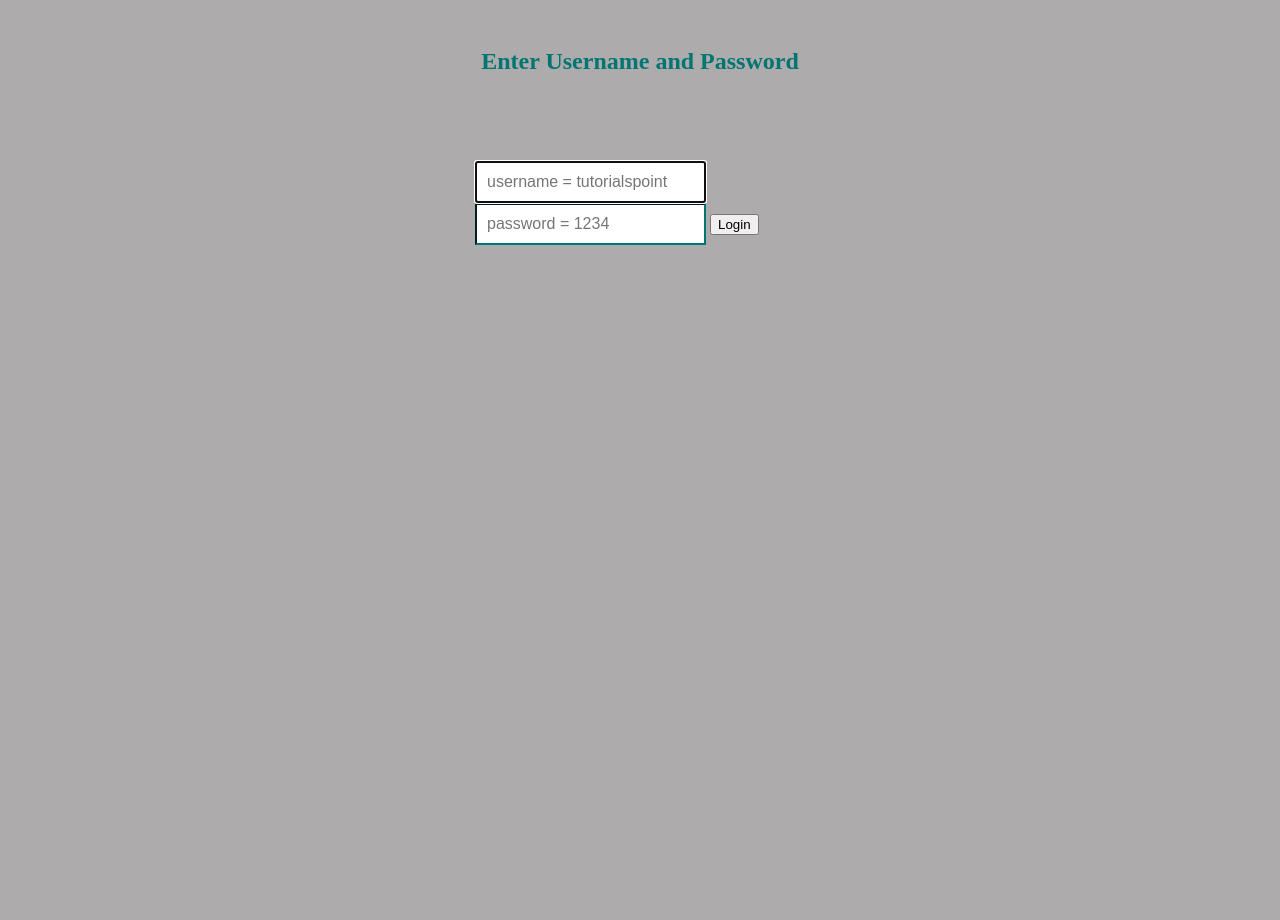
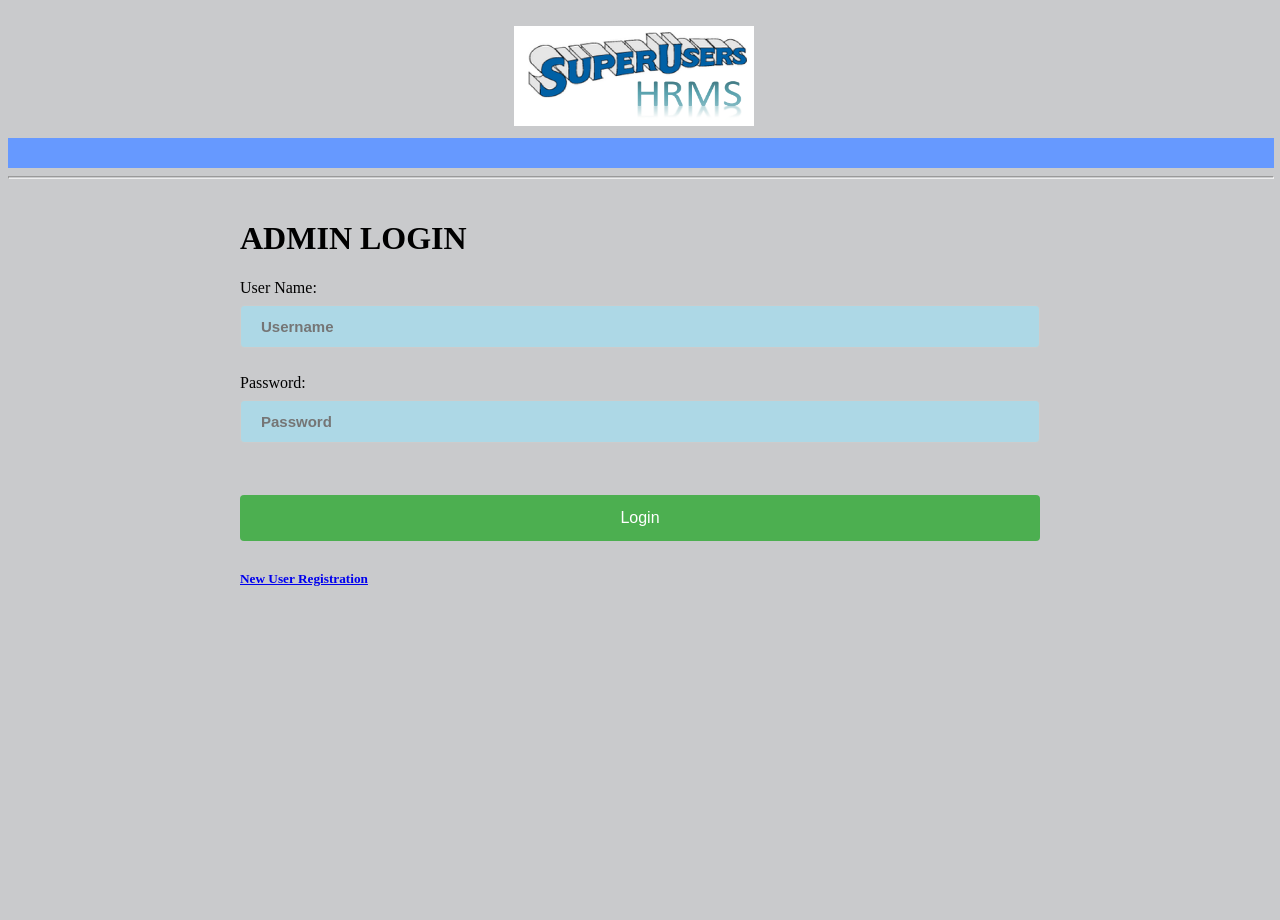
Before and after one commit to oromeo10/SuperUsers, a PHP site: page /login.php in a window 1280 px wide. Before the commit the page ends 245 px from the top, so only its background shows below. Run offline with PHP 8.4, Linux system fonts and the light colour scheme.

Commit message:
all updates now current

```diff
--- a/Front-endHRMS/login.php
+++ b/Front-endHRMS/login.php
@@ -1,118 +1,46 @@
+<!-- this is the login page which will be the first page(index page) for our Project -->
+
 <?php
-   ob_start();
-   session_start();
 ?>
 
-<?
-   // error_reporting(E_ALL);
-   // ini_set("display_errors", 1);
+<!DOCTYPE html>
+<html>
+<body>
+
+<?php
 ?>
 
-<html lang = "en">
+<link rel="stylesheet" href="register.css" type="text/css">
+<br>
+<img id= "logo" src="logo.png" width="240" height="100" title="Logo of a company" alt="Logo of a company" />
+</br>
+<HR WIDTH="100%" COLOR="#6699FF" SIZE="30">
+<HR WIDTH="100%" SIZE="3">
 
-   <head>
-      <title>Admin Logon</title>
-      <style>
-         body {
-            padding-top: 40px;
-            padding-bottom: 40px;
-            background-color: #ADABAB;
-         }
+<!-- body for registration  -->
+<link rel="stylesheet" href="style.css" type="text/css">
+<div class="register-form">
+  <div class="module">
+    <h1 id="adL">ADMIN LOGIN</h1>
+    <form class="form" action="form.php" method="post" enctype="multipart/form-data" autocomplete="off">
+      User Name:
+      <input type="text" name="username" placeholder="Username">
+      <br><br>
+      Password: &emsp;
+      <input type="password" name="password" placeholder="Password">
+      <br> <br> <br>
+    <input type="submit" name="login" value="Login">
+    <h5><a href="register.php">New User Registration</a>
+</h5>
 
-         .form-signin {
-            max-width: 330px;
-            padding: 15px;
-            margin: 0 auto;
-            color: #017572;
-         }
+</a>
 
-         .form-signin .form-signin-heading,
-         .form-signin .checkbox {
-            margin-bottom: 10px;
-         }
+  <br>
+  <br>
 
-         .form-signin .checkbox {
-            font-weight: normal;
-         }
+    </form>
+  </div>
 
-         .form-signin .form-control {
-            position: relative;
-            height: auto;
-            -webkit-box-sizing: border-box;
-            -moz-box-sizing: border-box;
-            box-sizing: border-box;
-            padding: 10px;
-            font-size: 16px;
-         }
+<!-- end body  -->
 
-         .form-signin .form-control:focus {
-            z-index: 2;
-         }
-
-         .form-signin input[type="email"] {
-            margin-bottom: -1px;
-            border-bottom-right-radius: 0;
-            border-bottom-left-radius: 0;
-            border-color:#017572;
-         }
-
-         .form-signin input[type="password"] {
-            margin-bottom: 10px;
-            border-top-left-radius: 0;
-            border-top-right-radius: 0;
-            border-color:#017572;
-         }
-
-         h2{
-            text-align: center;
-            color: #017572;
-         }
-      </style>
-
-   </head>
-
-   <body>
-
-      <h2>Enter Username and Password</h2>
-      <div class = "container form-signin">
-
-         <?php
-            $msg = '';
-
-            if (isset($_POST['login']) && !empty($_POST['username'])
-               && !empty($_POST['password'])) {
-
-               if ($_POST['username'] == 'tutorialspoint' &&
-                  $_POST['password'] == '1234') {
-                  $_SESSION['valid'] = true;
-                  $_SESSION['timeout'] = time();
-                  $_SESSION['username'] = 'tutorialspoint';
-
-                  echo 'You have entered valid use name and password';
-               }else {
-                  $msg = 'Wrong username or password';
-               }
-            }
-         ?>
-      </div> <!-- /container -->
-
-      <div class = "container">
-
-         <form class = "form-signin" role = "form"
-            action = "<?php echo htmlspecialchars($_SERVER['PHP_SELF']);
-            ?>" method = "post">
-            <h4 class = "form-signin-heading"><?php echo $msg; ?></h4>
-            <input type = "text" class = "form-control"
-               name = "username" placeholder = "username = tutorialspoint"
-               required autofocus></br>
-            <input type = "password" class = "form-control"
-               name = "password" placeholder = "password = 1234" required>
-            <button class = "btn btn-lg btn-primary btn-block" type = "submit"
-               name = "login">Login</button>
-         </form>
-
-
-      </div>
-
-   </body>
-</html>
+</div>
--- a/Front-endHRMS/style.css
+++ b/Front-endHRMS/style.css
@@ -1,4 +1,3 @@
-
 #logo{
     margin-left: 40%;
 }
@@ -129,9 +128,19 @@
 /*ends here */
 
 .body-content{
-	text-align: center;
+text-align: center;
 }
 input[type=text] {
+    padding: 12px 20px;
+    margin: 8px 0;
+    box-sizing: border-box;
+    border: 2px solid #6045BC;
+    background-color: lightblue;
+    font-weight: bold;
+    border-radius: 4px;
+    font-size:15px;
+}
+input[type=password] {
     padding: 12px 20px;
     margin: 8px 0;
     box-sizing: border-box;
@@ -160,7 +169,7 @@ input[type=text]:focus {
 }
 
 .main{
-   	text-align: center;
+    text-align: center;
      }
 
 
@@ -173,7 +182,7 @@ footer{
      }
 
 body{
-	background-color: #c9cacc;
+background-color: #c9cacc;
 }
 
 .register-form{
@@ -208,7 +217,19 @@ input[type=text], select {
     box-sizing: border-box;
 
 }
+input[type=password], select {
+    width: 100%;
+    padding: 12px 20px;
+    margin: 8px 0;
+    display: inline-block;
+    border: 1px solid #ccc;
+    border-radius: 4px;
+    box-sizing: border-box;
 
+}
+input[type=password]:hover {
+    background-color: #45a049;
+}
 input[type=submit] {
     width: 100%;
     background-color: #4CAF50;
```
Also changed, not shown: Front-endHRMS/Add_New_Employee.php (+27 -13 lines), Front-endHRMS/index.php (+6 -61 lines), Front-endHRMS/register.php (+2 -29 lines), 2 other files.
